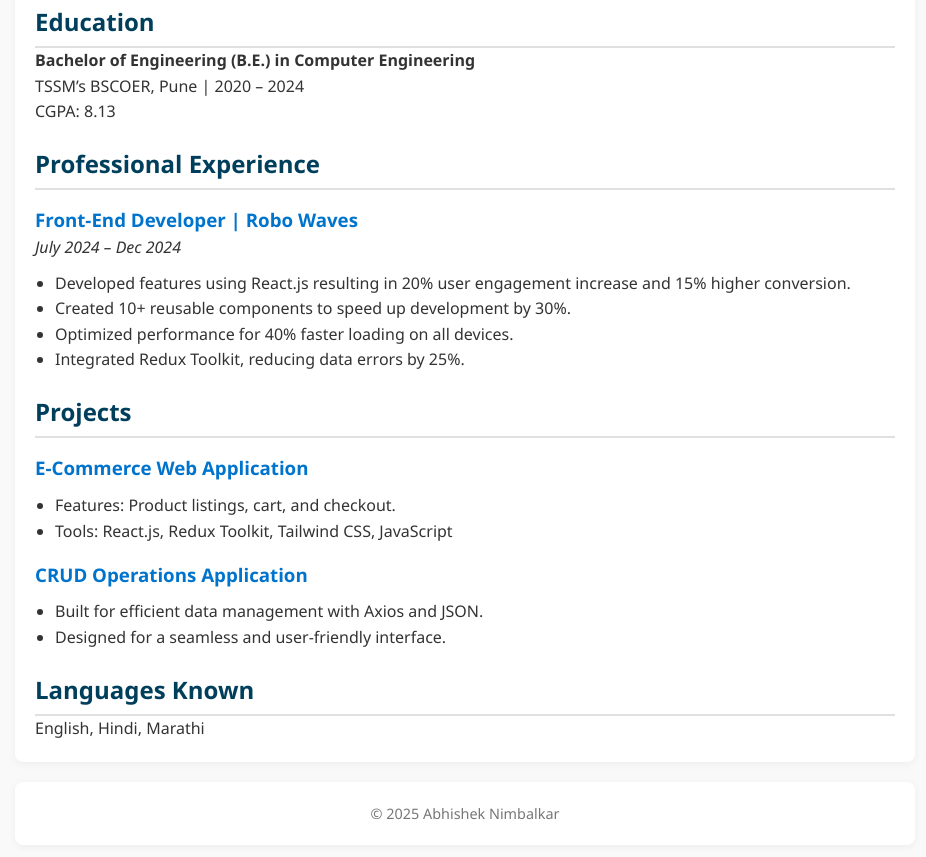
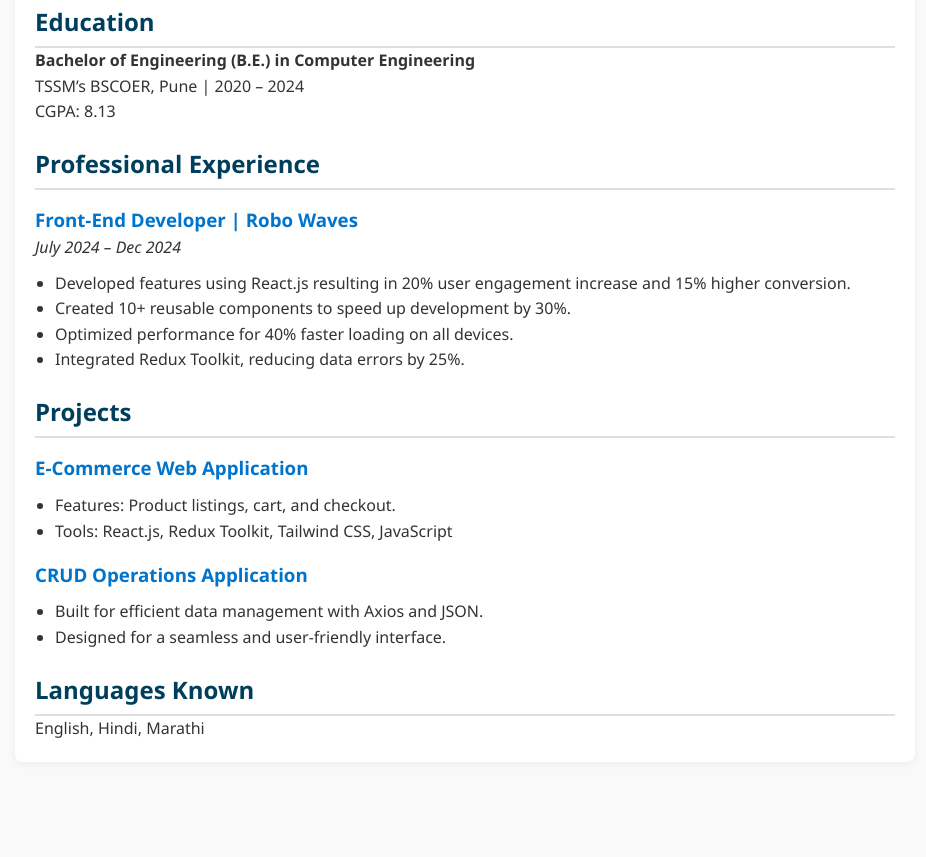
Before and after one commit to AbhishekNimbalkar/Abhishek_Portfolio, a plain HTML site: page Portfolio/Pages/index.html in a window 1280 px wide. Shown: the part 483-1340 px from the top of the page, without its empty margins (175-1101 px from the left). After the commit the page ends 1285 px from the top, so only its background shows below. Drawn offline with Linux system fonts and the light colour scheme.

Commit message:
Update index.html

```diff
--- a/Portfolio/Pages/index.html
+++ b/Portfolio/Pages/index.html
@@ -96,9 +96,5 @@
         <p>English, Hindi, Marathi</p>
       </section>
     </main>
-
-    <footer>
-      <p>&copy; 2025 Abhishek Nimbalkar</p>
-    </footer>
   </body>
 </html>
```
